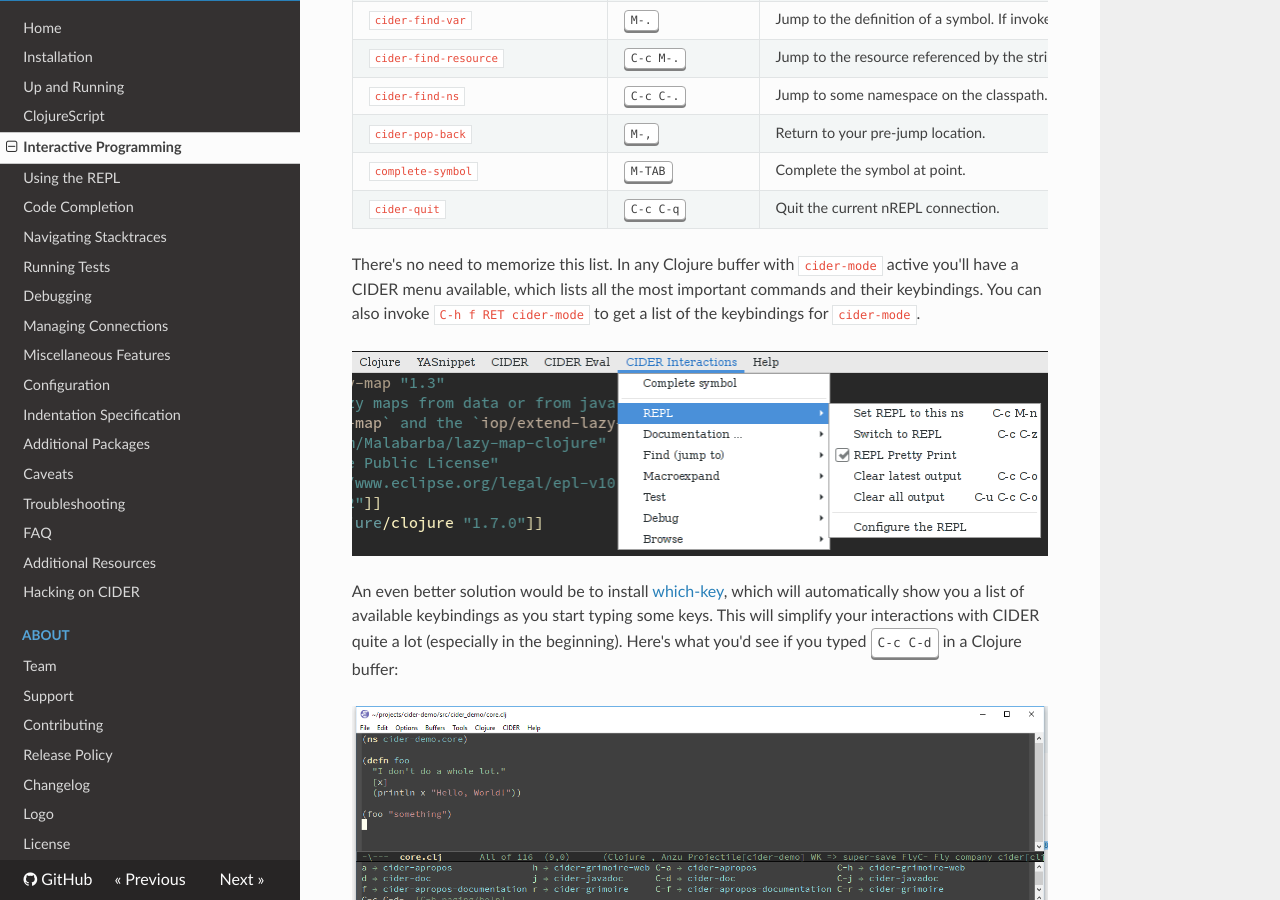
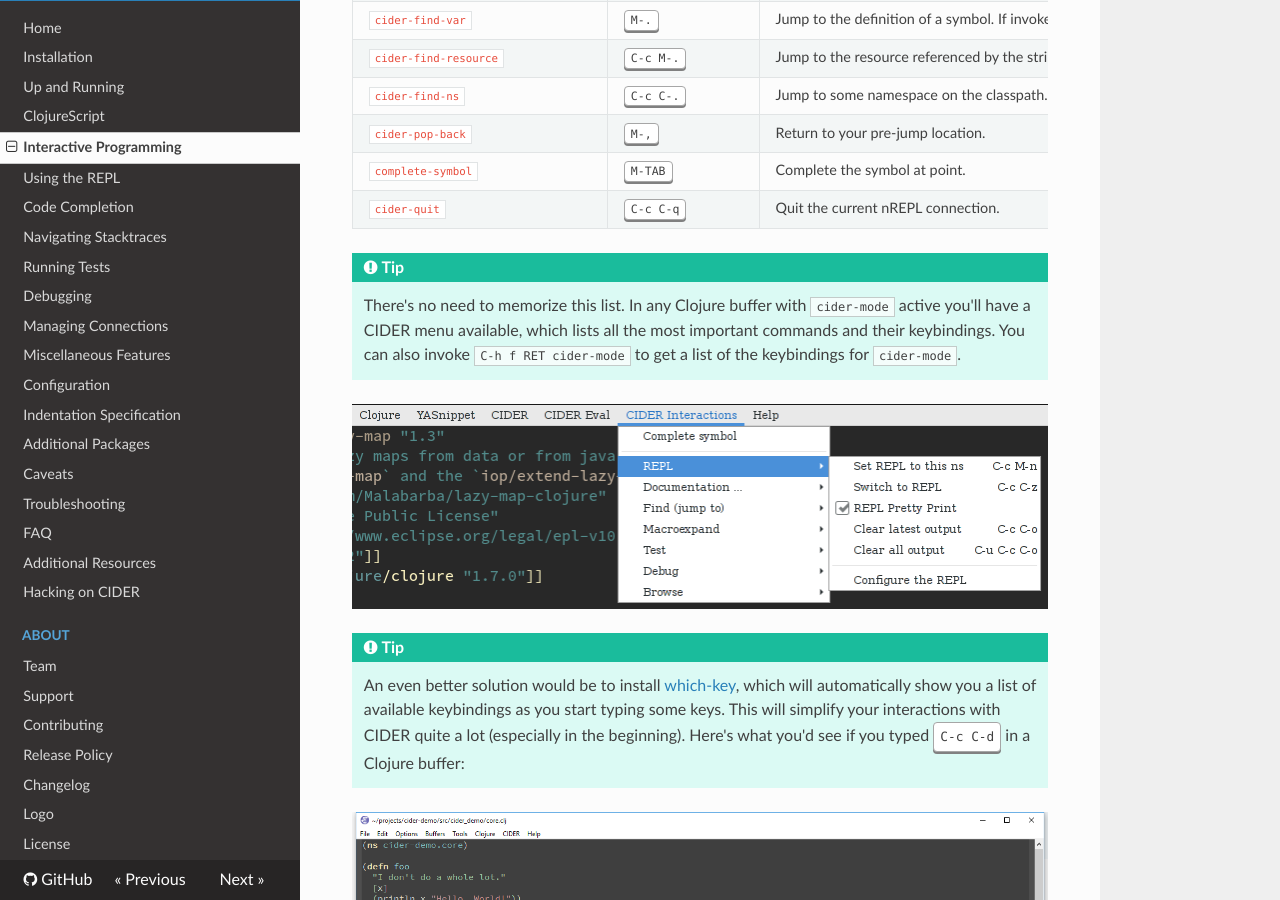
Before and after one commit to clojure-emacs/cider, an MkDocs documentation site: the page built from doc/interactive_programming.md, in a window 1280 px wide and 900 px high, scrolled down 2521 px. Built offline with MkDocs 1.6.1, drawn with Linux system fonts in a browser that asks for light colours; nearby versions of some CDN libraries; old or Windows-style settings are respelled for this version of MkDocs.

```diff
--- a/doc/interactive_programming.md
+++ b/doc/interactive_programming.md
@@ -68,18 +68,23 @@ Here's a list of `cider-mode`'s keybindings:
 `complete-symbol`                             |<kbd>M-TAB</kbd>                     | Complete the symbol at point.
 `cider-quit`                                  |<kbd>C-c C-q</kbd>                   | Quit the current nREPL connection.
 
-There's no need to memorize this list. In any Clojure buffer with `cider-mode`
-active you'll have a CIDER menu available, which lists all the most important
-commands and their keybindings. You can also invoke `C-h f RET cider-mode` to
-get a list of the keybindings for `cider-mode`.
+!!! Tip
+
+    There's no need to memorize this list. In any Clojure buffer with `cider-mode`
+    active you'll have a CIDER menu available, which lists all the most important
+    commands and their keybindings. You can also invoke `C-h f RET cider-mode` to
+    get a list of the keybindings for `cider-mode`.
 
 ![CIDER interactions menu](images/menu_example.png)
 
-An even better solution would be to install [which-key][], which will
-automatically show you a list of available keybindings as you start typing some
-keys. This will simplify your interactions with CIDER quite a lot (especially in
-the beginning). Here's what you'd see if you typed <kbd>C-c C-d</kbd> in a
-Clojure buffer:
+
+!!! Tip
+
+    An even better solution would be to install [which-key][], which will
+    automatically show you a list of available keybindings as you start typing some
+    keys. This will simplify your interactions with CIDER quite a lot (especially in
+    the beginning). Here's what you'd see if you typed <kbd>C-c C-d</kbd> in a
+    Clojure buffer:
 
 ![CIDER which-key](images/cider-which-key.png)
 
```
Also changed, not shown: doc/index.md (+8 -3 lines), doc/troubleshooting.md (+8 -4 lines).
